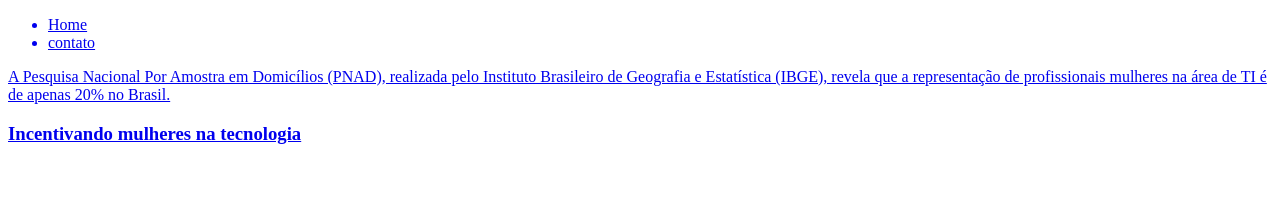
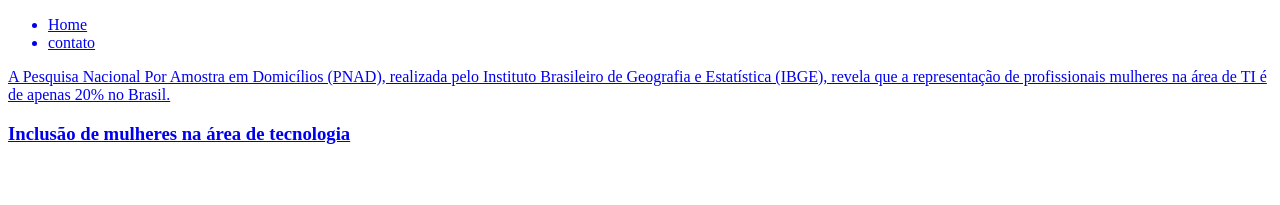
Before and after one commit to TaisBritoCosta/Fundamentos-Web, a plain HTML site: page index.html in a window 1280 px wide. Shown: the top 205 px of the page. Drawn offline with Linux system fonts and the light colour scheme.

Commit message:
Atualizando titulo

```diff
--- a/index.html
+++ b/index.html
@@ -25,7 +25,7 @@
             Brasil.
 
         <nav>
-            <h1>Incentivando mulheres na tecnologia</h1>
+            <h1>Inclusão de mulheres na área de tecnologia</h1>
 
             <img src="assets/img/images.jpg" width="400px">
 
```
